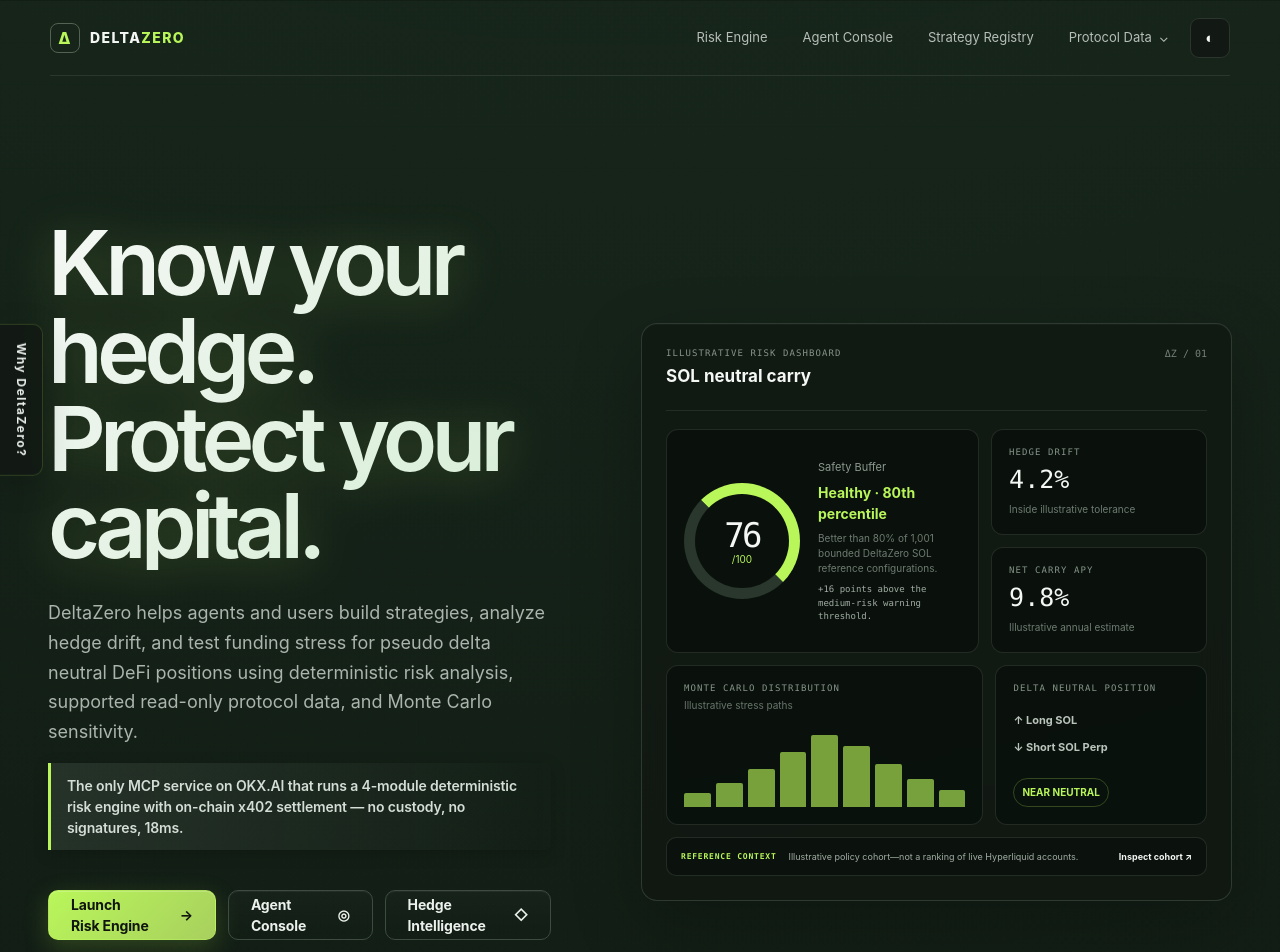
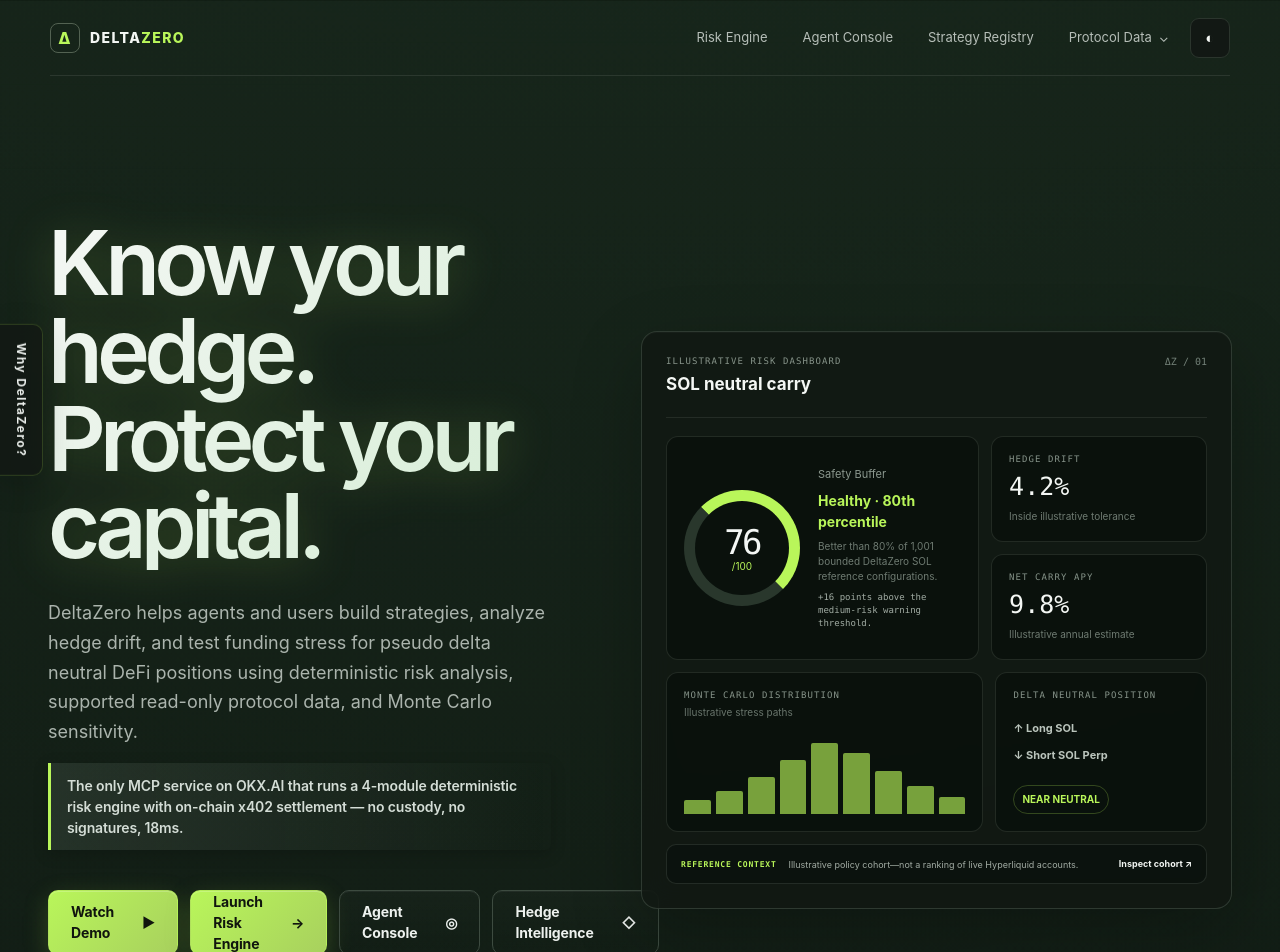
Before and after one commit to Teecash96/DeltaZero, a Next.js app in the folder frontend/: page / in a window 1280 px wide. Shown: the top 952 px of the page. Built offline with nearby package versions, Linux system fonts and the light colour scheme; no server answers.

Commit message:
feat: add "Watch Demo" button linking to Google Drive demo video
- Added prominent Watch Demo button as first hero CTA
- Links to the recorded product walkthrough on Google Drive

Co-authored-by: CommandCodeBot <noreply@commandcode.ai>

```diff
--- a/frontend/app/page.tsx
+++ b/frontend/app/page.tsx
@@ -256,6 +256,7 @@
           <p className="hero-copy">DeltaZero helps agents and users build strategies, analyze hedge drift, and test funding stress for pseudo delta neutral DeFi positions using deterministic risk analysis, supported read-only protocol data, and Monte Carlo sensitivity.</p>
           <p className="hero-positioning">The only MCP service on OKX.AI that runs a 4-module deterministic risk engine with on-chain x402 settlement — no custody, no signatures, 18ms.</p>
           <div className="hero-actions">
+            <a href="https://drive.google.com/file/d/10FnOtqaoEykPCZ3PklQyNNml_Kfh7Lnk/view" target="_blank" rel="noreferrer" className="button button-primary">Watch Demo <span>▶</span></a>
             <Link href="/risk-engine" className="button button-primary">Launch Risk Engine <span>→</span></Link>
             <Link href="/agent" className="button button-secondary">Agent Console <span>◎</span></Link>
             <Link href="/wallet" className="button button-secondary">Hedge Intelligence <span>◇</span></Link>
```
